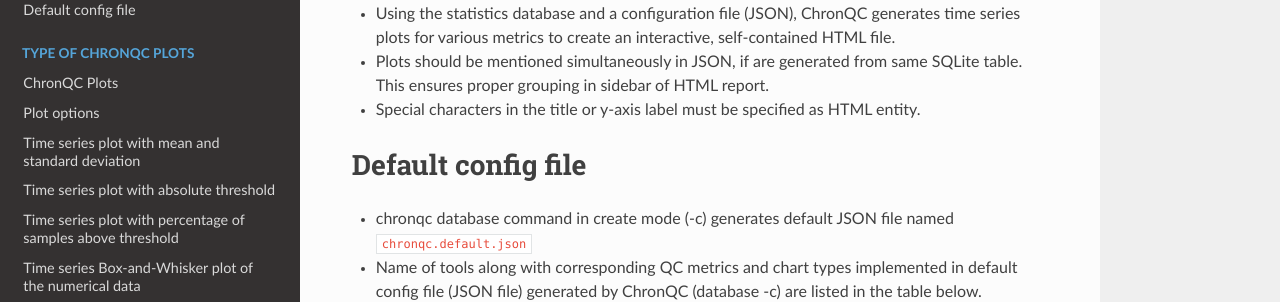
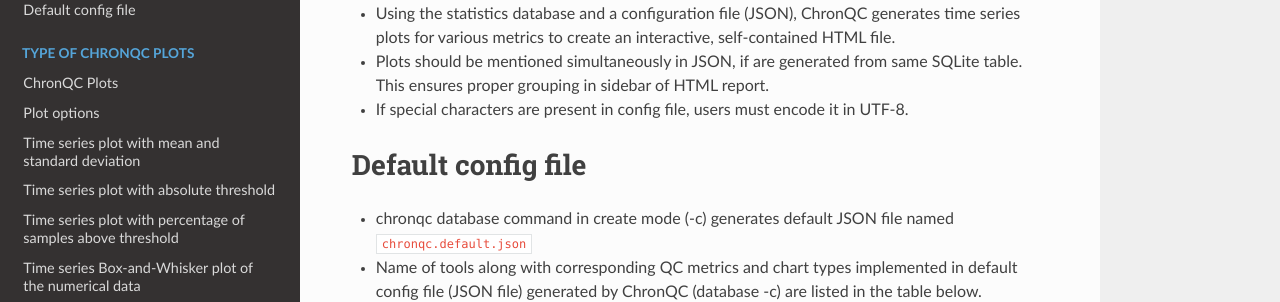
Before and after one commit to nilesh-tawari/ChronQC, a Sphinx documentation site: the page built from docs/run_chronqc.rst, in a window 1280 px wide and 900 px high, scrolled down 3837 px. Shown: the part 158-460 px from the top of the window. Built offline with Sphinx 7.4.7 and the Read the Docs theme 2.0.0, drawn with Linux system fonts in a browser that asks for light colours.

Commit message:
updated doc for config

```diff
--- a/docs/run_chronqc.rst
+++ b/docs/run_chronqc.rst
@@ -178,7 +178,7 @@ ChronQC config files
 - ``chronqc.stats.cols.txt`` file generated during the ChronQC stats database creation can be used to get column names present in the database.
 - Using the statistics database and a configuration file (JSON), ChronQC generates time series plots for various metrics to create an interactive, self-contained HTML file.
 - Plots should be mentioned simultaneously in JSON, if are generated from same SQLite table. This ensures proper grouping in sidebar of HTML report.
-- Special characters in the title or y-axis label must be specified as HTML entity.
+- If special characters are present in config file, users must encode it in UTF-8.
 
 
 Default config file
```
